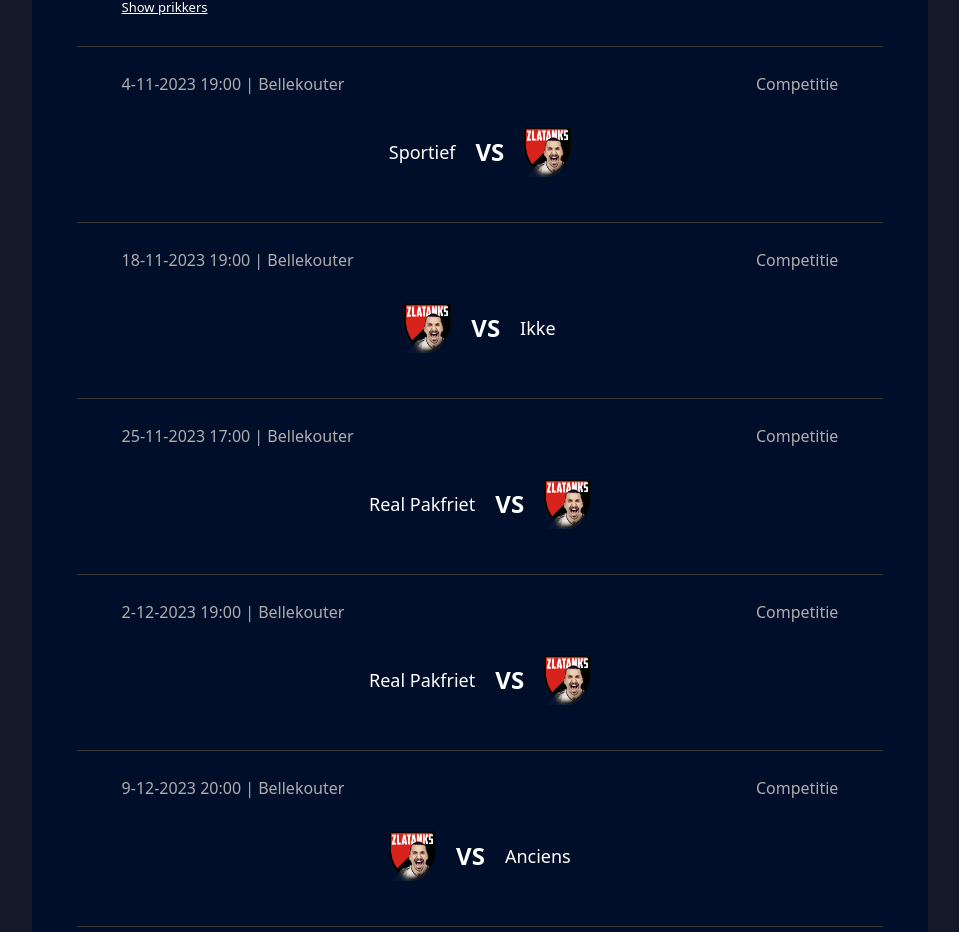
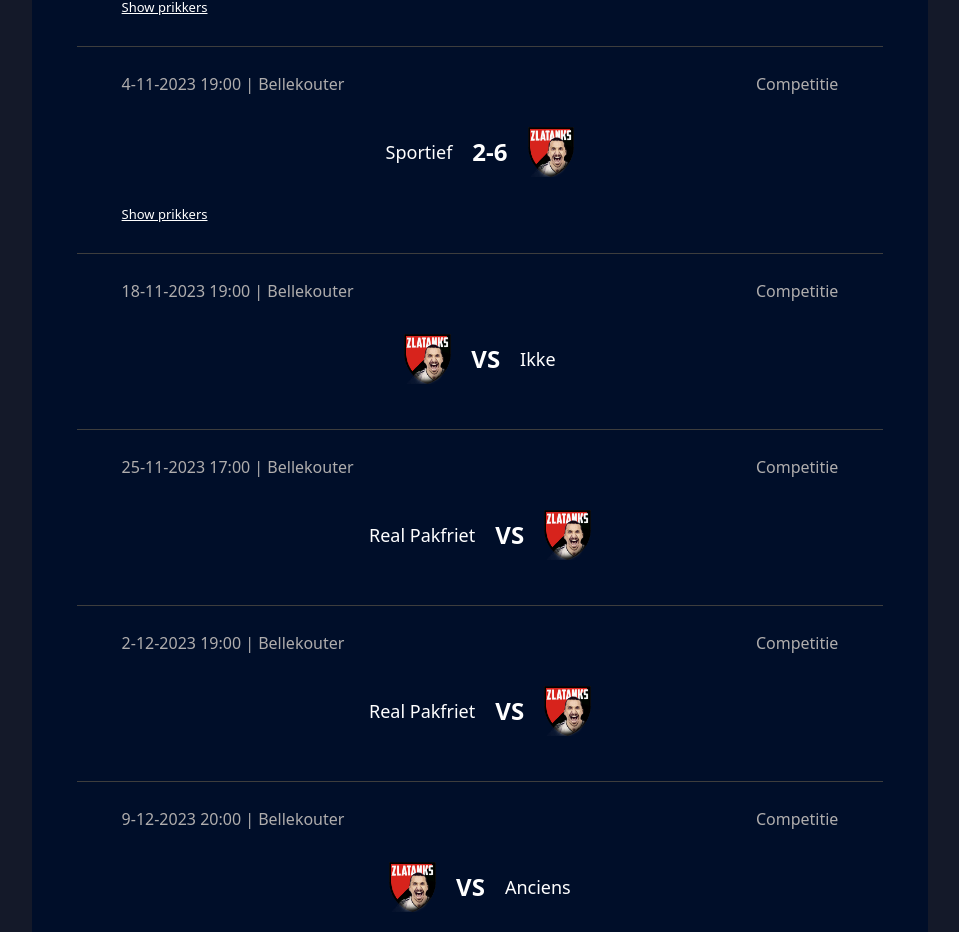
Before and after one commit to WoutDM/zlatanks, a React (Create React App) app: page /Kalender in a window 1280 px wide. Shown: the part 1572-2504 px from the top of the page, without its empty margins (160-1119 px from the left). Built offline with nearby package versions, Linux system fonts and the light colour scheme.

Commit message:
match result update

```diff
--- a/src/data/matches.js
+++ b/src/data/matches.js
@@ -90,8 +90,13 @@ let matches = {
       'home': false,
       'date': '4-11-2023',
       'houre': '19:00',
-      'result': null,
-      'scorers': null,
+      'result': '2-6',
+      'scorers': [
+        {'name': 'Senne De Backer', 'amount': 2},
+        {'name': 'Wout Wartel', 'amount': 2},
+        {'name': 'Renaat De Cooman', 'amount': 1},
+        {'name': 'Lander Buyl', 'amount': 1},
+      ],
     },
     {
       'opponent': 'Ikke',
```
